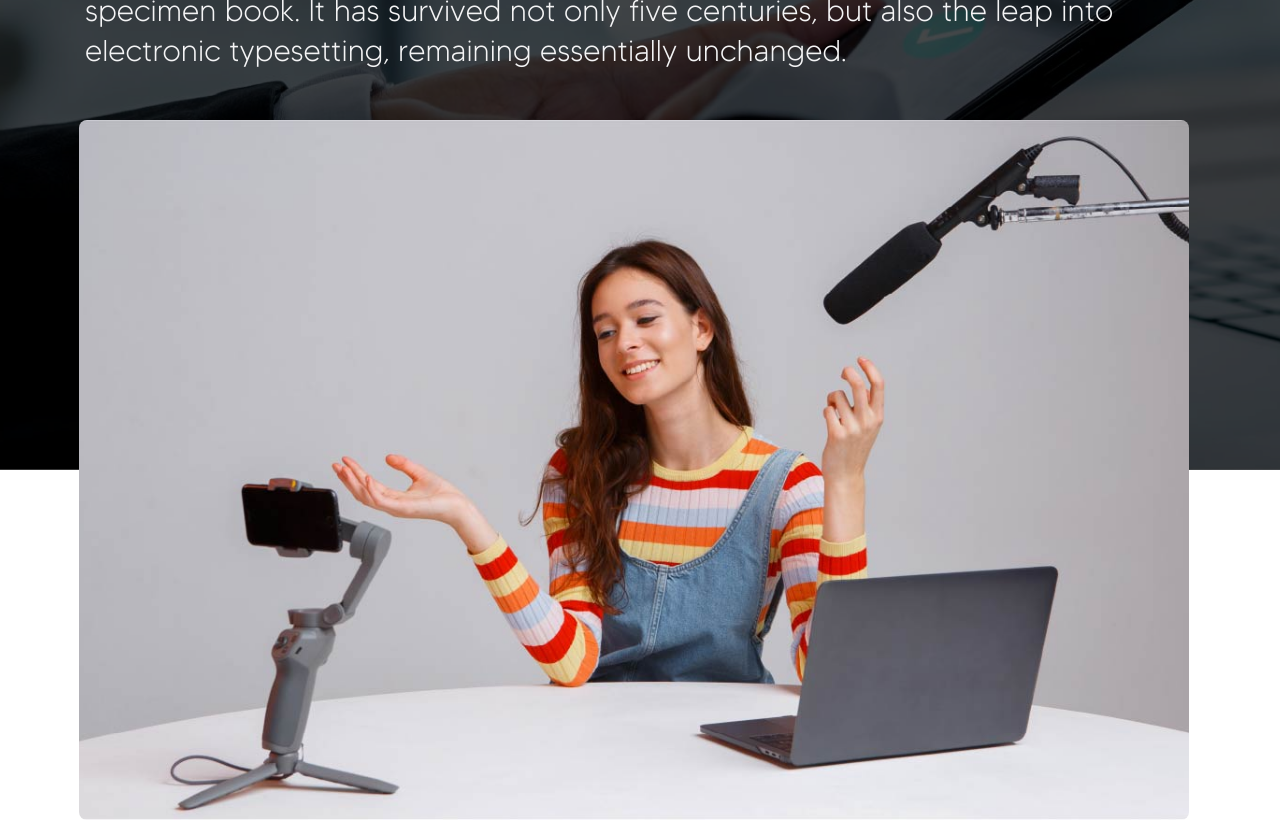
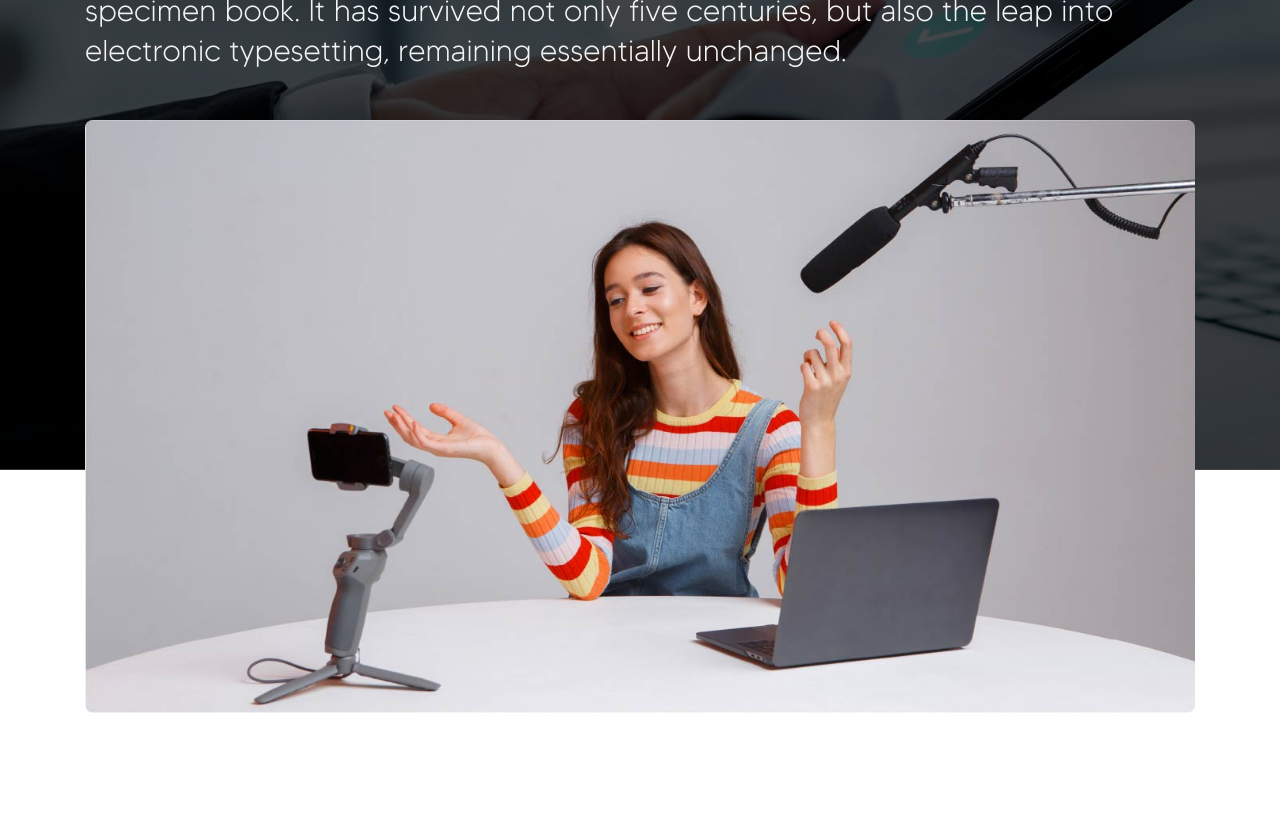
Before and after one commit to alamincoders/leading-page-react-vite-tailwindcss, a React (Vite) app: page / in a window 1280 px wide. Shown: the part 6940-7761 px from the top of the page. Built offline with nearby package versions, Linux system fonts and the light colour scheme.

Commit message:
updated help image

```diff
--- a/src/components/screen/Help.jsx
+++ b/src/components/screen/Help.jsx
@@ -6,7 +6,7 @@ const Help = () => {
     <section id="contact" className="relative">
       <div
         style={{ backgroundImage: `url(${bg})` }}
-        className="bg-cover bg-center bg-no-repeat h-[920px] sm:h-[850px] md:h-[900px]  lg:h-[1000px] relative"
+        className="bg-cover bg-center bg-no-repeat h-[750px] sm:h-[850px] md:h-[900px]  lg:h-[1000px] relative"
       >
         <div className="">
           <div className=" absolute w-full  bg-black/70 h-full ">
@@ -29,8 +29,8 @@ const Help = () => {
           </div>
         </div>
       </div>
-      <div className="relative pb-[250px] sm:pb-[250px] md:pb-[250px] lg:pb-[350px] xl:pb-[460px]">
-        <div className="container_fluid h-96 lg:h-[500px] xl:h-[700px] !overflow-hidden absolute -top-[200px] sm:-top-[200px] md:-top-[200px] lg:-top-[250px] xl:-top-[350px] sm:left-[2%] md:left-[3%] lg:left-[3%] xl:left-[5%] 2xl:left-[15%]">
+      <div className="relative -mt-[115px] sm:-mt-[190px] lg:-mt-[270px] xl:-mt-[350px] z-10 mb-28 sm:mb-32 lg:mb-36 xl:mb-40 2xl:mb-48">
+        <div className="container_fluid">
           <img className="w-full h-full object-cover object-center rounded-lg" src={bg2} alt="" />
         </div>
       </div>
```
